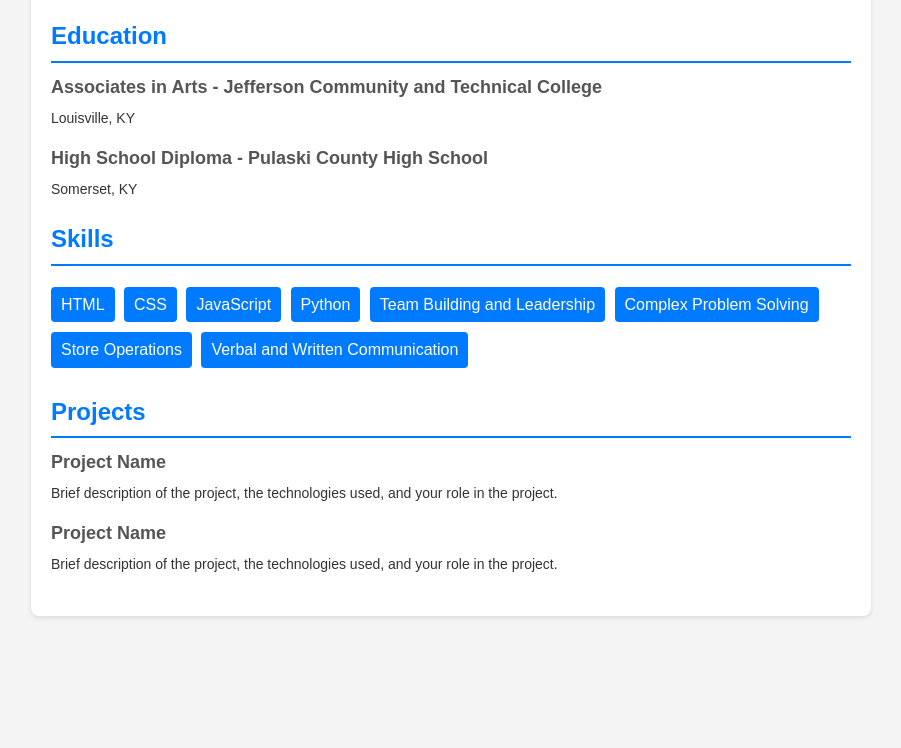
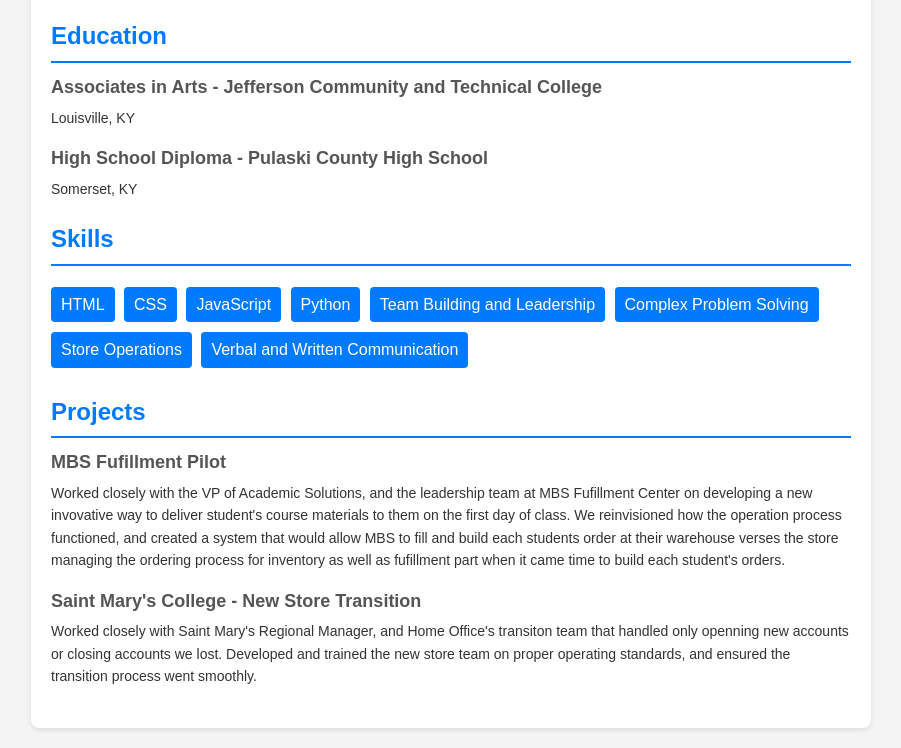
Before and after one commit to tmiller0335/tmiller0335.github.io, a plain HTML site: page index.html in a window 1280 px wide. Shown: the part 676-1424 px from the top of the page, without its empty margins (189-1090 px from the left). Before the commit the page ends 1312 px from the top, so only its background shows below. Drawn offline with Linux system fonts and the light colour scheme.

Commit message:
project information added

```diff
--- a/index.html
+++ b/index.html
@@ -3,7 +3,7 @@
     <head>
         <meta charset="UTF-8" />
         <meta name="viewport" content="width=device-width, initial-scale=1.0" />
-        <title>Resume Template</title>
+        <title>Taylor Tackett - Resume</title>
     </head>
 
     <style>
@@ -157,17 +157,30 @@
             <section class="section">
                 <h2>Projects</h2>
                 <div class="item">
-                    <h3>Project Name</h3>
+                    <h3>MBS Fufillment Pilot</h3>
                     <p>
-                        Brief description of the project, the technologies used,
-                        and your role in the project.
+
+                        Worked closely with the VP of Academic Solutions,
+                        and the leadership team at MBS Fufillment Center
+                        on developing a new invovative way to deliver student's
+                        course materials to them on the first day of class. We
+                        reinvisioned how the operation process functioned, and
+                        created a system that would allow MBS to fill and build
+                        each students order at their warehouse verses the store
+                        managing the ordering process for inventory as well as
+                        fufillment part when it came time to build each student's
+                        orders.
+
                     </p>
                 </div>
                 <div class="item">
-                    <h3>Project Name</h3>
+                    <h3>Saint Mary's College - New Store Transition</h3>
                     <p>
-                        Brief description of the project, the technologies used,
-                        and your role in the project.
+                        Worked closely with Saint Mary's Regional Manager, and
+                        Home Office's transiton team that handled only openning new
+                        accounts or closing accounts we lost. Developed and trained
+                        the new store team on proper operating standards, and ensured
+                        the transition process went smoothly.
                     </p>
                 </div>
             </section>
```
